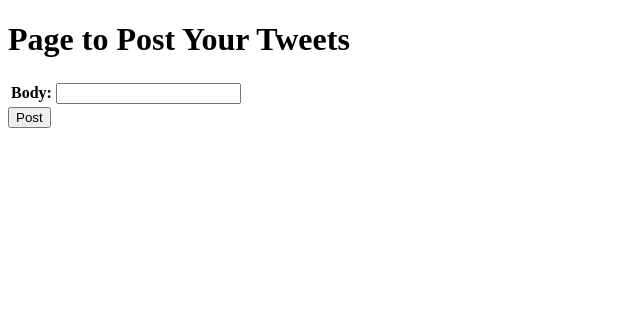
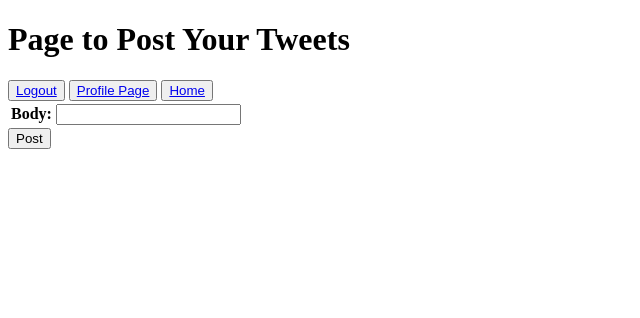
Before and after one commit to Oejay94/django_twitter_clone, a Django app: page /post_tweet/ in a window 1280 px wide. Shown: the top 318 px of the page, without its empty margins (0-640 px from the left). Run offline with Django 3.2, Linux system fonts and the light colour scheme.

Commit message:
Added buttons to pages.

```diff
--- a/templates/notify.html
+++ b/templates/notify.html
@@ -11,6 +11,12 @@
         <header>
             <h1 style="text-align: center;">{{ user.first_name }}'s Notifications</h1>
         </header>
+        <button><a href="/">Home</a></button>
+        <button><a href="/user_page/{{request.user.id}}">Profile Page</a></button>
+        <button><a href="/post_tweet/">Post a Tweet</a></button>
+        <button><a href="/logout/">Logout</a></button>
+        <br>
+        <br>
         <a href="/clear_notifications/">Remove Notifications</a>
         {% for note in notify %}
         <ul>
--- a/templates/post_tweet.html
+++ b/templates/post_tweet.html
@@ -8,6 +8,9 @@
 <body>
     <header><h1>Page to Post Your Tweets</h1></header>
     <form action="" method="POST">
+        <button><a href="/logout/">Logout</a></button>
+        <button><a href="/user_page/{{request.user.id}}">Profile Page</a></button>
+        <button><a href="/">Home</a></button>
         {% csrf_token %}
         <table>
             {{ post.as_table }}
```
Also changed, not shown: templates/tweet_page.html (+9 -0 lines).
